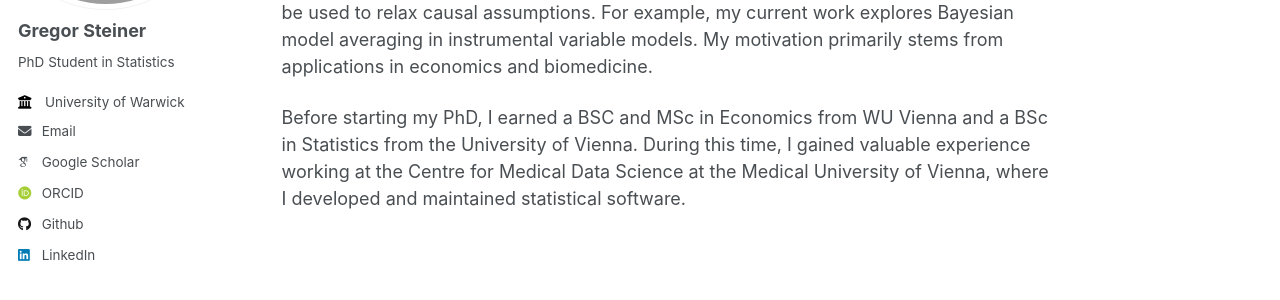
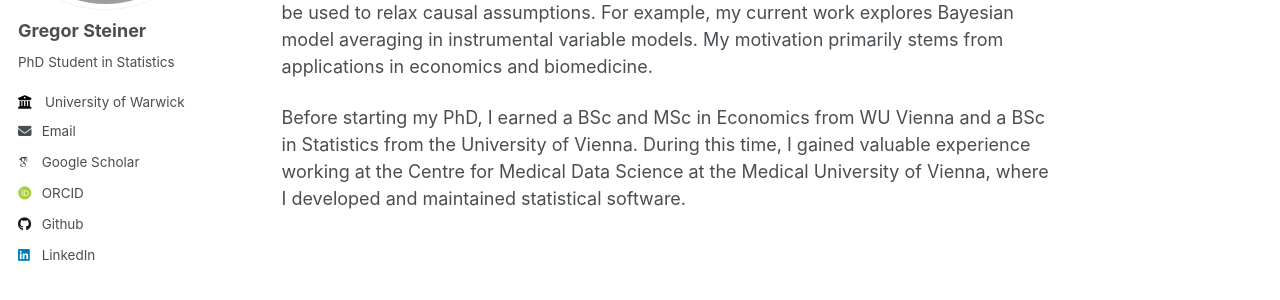
Before and after one commit to gregorsteiner/gregorsteiner.github.io, a Jekyll site: the page built from _pages/about.md, in a window 1280 px wide. Shown: the part 230-530 px from the top of the page. Built offline with Jekyll 4.4.1, drawn with Linux system fonts in a browser that asks for light colours; some web fonts are replaced.

Commit message:
Fixed a typo

```diff
--- a/_pages/about.md
+++ b/_pages/about.md
@@ -9,4 +9,4 @@ redirect_from:
 
 I am a first-year PhD student at the University of Warwick, supervised by [Prof. Mark Steel](https://warwick.ac.uk/fac/sci/statistics/staff/academic-research/steel/). My research focuses on causal inference and model uncertainty, with a strong emphasis on Bayesian methods. I am particularly interested in how model selection techniques can be used to relax causal assumptions. For example, my current work explores Bayesian model averaging in instrumental variable models. My motivation primarily stems from applications in economics and biomedicine.
 
-Before starting my PhD, I earned a BSC and MSc in Economics from WU Vienna and a BSc in Statistics from the University of Vienna. During this time, I gained valuable experience working at the Centre for Medical Data Science at the Medical University of Vienna, where I developed and maintained statistical software.
+Before starting my PhD, I earned a BSc and MSc in Economics from WU Vienna and a BSc in Statistics from the University of Vienna. During this time, I gained valuable experience working at the Centre for Medical Data Science at the Medical University of Vienna, where I developed and maintained statistical software.
```
